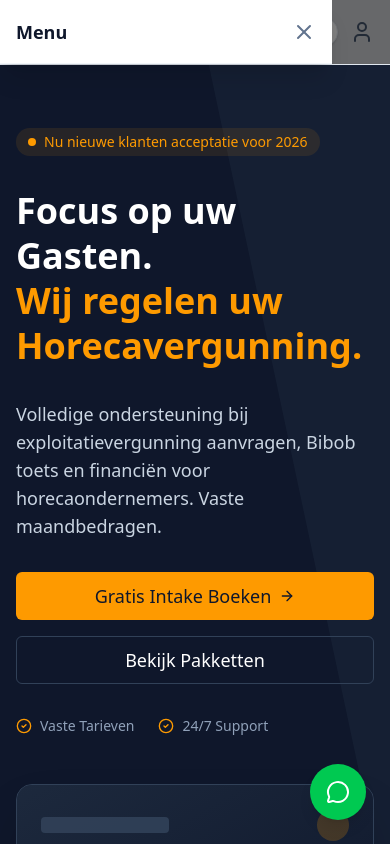
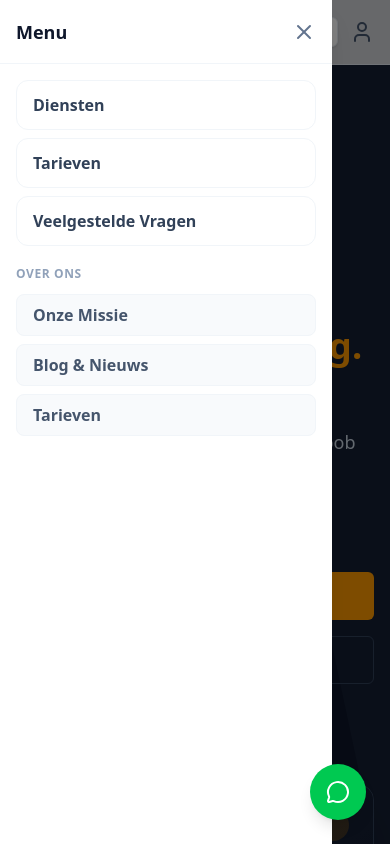
Before and after one commit to TheSingularity88/Horecavergunning.com, a Next.js app: page / in a window 390 px wide. Both pictures are taken after a click on the button 28 px from the left and 32 px from the top of the page. Shown: the top 844 px of the page. Built offline with nearby package versions, Linux system fonts and the light colour scheme.

Commit message:
refactor(navbar): apply grid layout for mobile and enhance user menu styling

```diff
--- a/app/components/LanguageSwitcher.tsx
+++ b/app/components/LanguageSwitcher.tsx
@@ -39,7 +39,9 @@ export function LanguageSwitcher({ compact = false }: { compact?: boolean }) {
   };
   const current = options[language] ?? options.nl;
   const CurrentFlag = current.Flag;
-  const flagClasses = 'h-4 w-6 rounded-[3px] ring-1 ring-black/10';
+  const flagClasses = compact
+    ? 'h-4 w-6 rounded-[3px] ring-1 ring-black/10'
+    : 'h-4 w-6 rounded-[3px] ring-1 ring-black/10';
 
   const handleSelect = (next: keyof typeof options) => {
     setLanguage(next);
@@ -48,11 +50,15 @@ export function LanguageSwitcher({ compact = false }: { compact?: boolean }) {
 
   return (
     <details ref={detailsRef} className="relative">
-      <summary className={`flex items-center gap-2 rounded-full border border-slate-200 bg-white ${compact ? 'px-2 py-1.5' : 'px-3 py-2'} text-xs font-semibold text-slate-800 shadow-sm hover:bg-slate-50 focus:outline-none focus-visible:ring-2 focus-visible:ring-slate-400 [&::-webkit-details-marker]:hidden`}>
+      <summary
+        className={`flex items-center ${compact ? 'rounded-md p-1.5' : 'rounded-full px-3 py-2 gap-2'} border border-slate-200 bg-white text-xs font-semibold text-slate-800 shadow-sm hover:bg-slate-50 focus:outline-none focus-visible:ring-2 focus-visible:ring-slate-400 [&::-webkit-details-marker]:hidden`}
+      >
         <CurrentFlag className={flagClasses} />
-        <svg viewBox="0 0 20 20" className="h-3 w-3 text-slate-500" aria-hidden="true">
-          <path d="M5 7.5 L10 12.5 L15 7.5" fill="none" stroke="currentColor" strokeWidth="1.8" strokeLinecap="round" strokeLinejoin="round" />
-        </svg>
+        {!compact ? (
+          <svg viewBox="0 0 20 20" className="h-3 w-3 text-slate-500" aria-hidden="true">
+            <path d="M5 7.5 L10 12.5 L15 7.5" fill="none" stroke="currentColor" strokeWidth="1.8" strokeLinecap="round" strokeLinejoin="round" />
+          </svg>
+        ) : null}
       </summary>
       <div className="absolute right-0 mt-2 w-44 rounded-xl border border-slate-200 bg-white p-2 shadow-xl">
         {(Object.keys(options) as Array<keyof typeof options>).map((code) => {
--- a/app/components/Navbar.tsx
+++ b/app/components/Navbar.tsx
@@ -13,7 +13,8 @@ export function Navbar() {
   const [isUserMenuOpen, setIsUserMenuOpen] = useState(false);
 
   return (
-    <nav className="fixed top-0 w-full z-50 bg-white/80 backdrop-blur-md border-b border-slate-200">
+    <div className="fixed top-0 w-full z-50">
+      <nav className="bg-white/80 backdrop-blur-md border-b border-slate-200">
         {/* Desktop Navbar */}
         <div className="hidden md:flex container mx-auto px-4 h-16 items-center justify-between">
           <div className="flex items-center gap-2">
@@ -53,28 +54,26 @@ export function Navbar() {
         </div>
 
         {/* Mobile Navbar */}
-      <div className="md:hidden container mx-auto px-4 h-16 flex items-center justify-between relative">
+        <div className="md:hidden container mx-auto px-4 h-16 grid grid-cols-[minmax(0,1fr)_auto_minmax(0,1fr)] items-center gap-2">
           {/* Left: Hamburger Menu */}
           <button
             onClick={() => setIsMobileMenuOpen(true)}
-          className="p-2 -ml-2 text-slate-600 hover:bg-slate-100 rounded-md transition-colors"
+            className="p-2 -ml-2 text-slate-600 hover:bg-slate-100 rounded-md transition-colors justify-self-start"
             aria-label="Open menu"
           >
             <Menu className="w-6 h-6" />
           </button>
 
           {/* Center: Logo */}
-        <div className="absolute left-1/2 top-1/2 transform -translate-x-1/2 -translate-y-1/2 pointer-events-none">
-           {/* Pointer events none to allow clicks to pass through if overlapping invisible areas, though content should be clicked.
-               Actually, we want the logo to be clickable. pointer-events-auto for the link. */}
-          <Link href="/" className="flex items-center gap-2 pointer-events-auto" onClick={() => setIsMobileMenuOpen(false)}>
+          <div className="flex items-center justify-center min-w-0 justify-self-center">
+            <Link href="/" className="flex items-center gap-2 min-w-0" onClick={() => setIsMobileMenuOpen(false)}>
               <ShieldCheck className="w-8 h-8 text-amber-500" />
-            <span className="text-xl font-bold text-slate-900">HorecaVergunning</span>
+              <span className="text-lg font-bold text-slate-900 truncate">HorecaVergunning</span>
             </Link>
           </div>
 
           {/* Right: Language + User/Login Icon */}
-        <div className="flex items-center gap-1 -mr-2 z-20 relative">
+          <div className="flex items-center gap-1 -mr-2 z-20 relative justify-self-end">
             <LanguageSwitcher compact={true} />
 
             <div className="relative">
@@ -96,20 +95,20 @@ export function Navbar() {
                       animate={{ opacity: 1, y: 0, scale: 1 }}
                       exit={{ opacity: 0, y: 10, scale: 0.95 }}
                       transition={{ duration: 0.1 }}
-                    className="absolute top-full right-0 mt-2 w-48 bg-white border border-slate-100 rounded-xl shadow-xl z-20 origin-top-right overflow-hidden"
+                      className="absolute top-full right-0 mt-2 w-56 bg-white border border-slate-100 rounded-2xl shadow-xl z-20 origin-top-right overflow-hidden"
                     >
-                    <div className="py-1">
+                      <div className="p-3 grid gap-2">
                         <Link
                           href="/login"
                           onClick={() => setIsUserMenuOpen(false)}
-                        className="block px-4 py-3 text-sm font-semibold text-slate-600 hover:bg-slate-50 hover:text-amber-600 border-b border-slate-50"
+                          className="flex items-center justify-center rounded-full border border-slate-200 px-4 py-2 text-sm font-semibold text-slate-700 hover:bg-slate-50"
                         >
                           {t.navbar.login}
                         </Link>
                         <Link
                           href="/#book"
                           onClick={() => setIsUserMenuOpen(false)}
-                        className="block px-4 py-3 text-sm font-semibold text-slate-600 hover:bg-slate-50 hover:text-amber-600"
+                          className="flex items-center justify-center rounded-full bg-amber-500 px-4 py-2 text-sm font-semibold text-white shadow-sm hover:bg-amber-600"
                         >
                           {t.navbar.book}
                         </Link>
@@ -121,6 +120,7 @@ export function Navbar() {
             </div>
           </div>
         </div>
+      </nav>
 
       {/* Mobile Menu Drawer */}
       <AnimatePresence>
@@ -132,7 +132,7 @@ export function Navbar() {
               animate={{ opacity: 1 }}
               exit={{ opacity: 0 }}
               onClick={() => setIsMobileMenuOpen(false)}
-              className="fixed inset-0 bg-black/50 z-40 md:hidden"
+              className="fixed inset-0 bg-black/50 z-[55] md:hidden"
             />
 
             {/* Drawer */}
@@ -141,7 +141,7 @@ export function Navbar() {
               animate={{ x: 0 }}
               exit={{ x: '-100%' }}
               transition={{ type: 'tween', duration: 0.3 }}
-              className="fixed top-0 left-0 bottom-0 w-[85%] max-w-sm bg-white z-50 shadow-xl md:hidden flex flex-col"
+              className="fixed top-0 left-0 bottom-0 w-[85%] max-w-sm bg-white z-[60] shadow-xl md:hidden flex flex-col"
             >
               <div className="p-4 border-b border-slate-100 flex items-center justify-between h-16">
                  <span className="font-bold text-lg text-slate-900">Menu</span>
@@ -154,16 +154,18 @@ export function Navbar() {
               </div>
 
               <div className="flex-1 overflow-y-auto py-4">
-                <div className="flex flex-col">
-                  <Link href="/#services" onClick={() => setIsMobileMenuOpen(false)} className="px-6 py-3 text-slate-600 font-semibold hover:bg-slate-50 hover:text-amber-600 transition-colors border-b border-slate-50">{t.navbar.services}</Link>
-                  <Link href="/#pricing" onClick={() => setIsMobileMenuOpen(false)} className="px-6 py-3 text-slate-600 font-semibold hover:bg-slate-50 hover:text-amber-600 transition-colors border-b border-slate-50">{t.navbar.pricing}</Link>
-                  <Link href="/#faq" onClick={() => setIsMobileMenuOpen(false)} className="px-6 py-3 text-slate-600 font-semibold hover:bg-slate-50 hover:text-amber-600 transition-colors border-b border-slate-50">{t.navbar.faq}</Link>
+                <div className="flex flex-col gap-2 px-4">
+                  <Link href="/#services" onClick={() => setIsMobileMenuOpen(false)} className="rounded-xl border border-slate-100 bg-white px-4 py-3 text-slate-700 font-semibold hover:bg-slate-50 hover:text-amber-600 transition-colors">{t.navbar.services}</Link>
+                  <Link href="/#pricing" onClick={() => setIsMobileMenuOpen(false)} className="rounded-xl border border-slate-100 bg-white px-4 py-3 text-slate-700 font-semibold hover:bg-slate-50 hover:text-amber-600 transition-colors">{t.navbar.pricing}</Link>
+                  <Link href="/#faq" onClick={() => setIsMobileMenuOpen(false)} className="rounded-xl border border-slate-100 bg-white px-4 py-3 text-slate-700 font-semibold hover:bg-slate-50 hover:text-amber-600 transition-colors">{t.navbar.faq}</Link>
+                </div>
 
-                  <div className="px-6 py-4">
-                      <span className="text-xs font-bold text-slate-400 uppercase tracking-wider block mb-2">{t.navbar.about}</span>
-                      <Link href="/#about" onClick={() => setIsMobileMenuOpen(false)} className="block py-2 text-slate-600 font-medium hover:text-amber-600">Onze Missie</Link>
-                      <Link href="/blog" onClick={() => setIsMobileMenuOpen(false)} className="block py-2 text-slate-600 font-medium hover:text-amber-600">Blog & Nieuws</Link>
-                      <Link href="/#pricing" onClick={() => setIsMobileMenuOpen(false)} className="block py-2 text-slate-600 font-medium hover:text-amber-600">{t.navbar.pricing}</Link>
+                <div className="px-4 pt-5">
+                  <span className="text-xs font-bold text-slate-400 uppercase tracking-wider block mb-3">{t.navbar.about}</span>
+                  <div className="flex flex-col gap-2">
+                    <Link href="/#about" onClick={() => setIsMobileMenuOpen(false)} className="rounded-lg border border-slate-100 bg-slate-50 px-4 py-2 text-slate-600 font-semibold hover:text-amber-600 hover:bg-amber-50 transition-colors">Onze Missie</Link>
+                    <Link href="/blog" onClick={() => setIsMobileMenuOpen(false)} className="rounded-lg border border-slate-100 bg-slate-50 px-4 py-2 text-slate-600 font-semibold hover:text-amber-600 hover:bg-amber-50 transition-colors">Blog & Nieuws</Link>
+                    <Link href="/#pricing" onClick={() => setIsMobileMenuOpen(false)} className="rounded-lg border border-slate-100 bg-slate-50 px-4 py-2 text-slate-600 font-semibold hover:text-amber-600 hover:bg-amber-50 transition-colors">{t.navbar.pricing}</Link>
                   </div>
                 </div>
               </div>
@@ -171,6 +173,6 @@ export function Navbar() {
           </>
         )}
       </AnimatePresence>
-    </nav>
+    </div>
   );
 }
```
Lines whose indentation alone changed are shown as unchanged.
